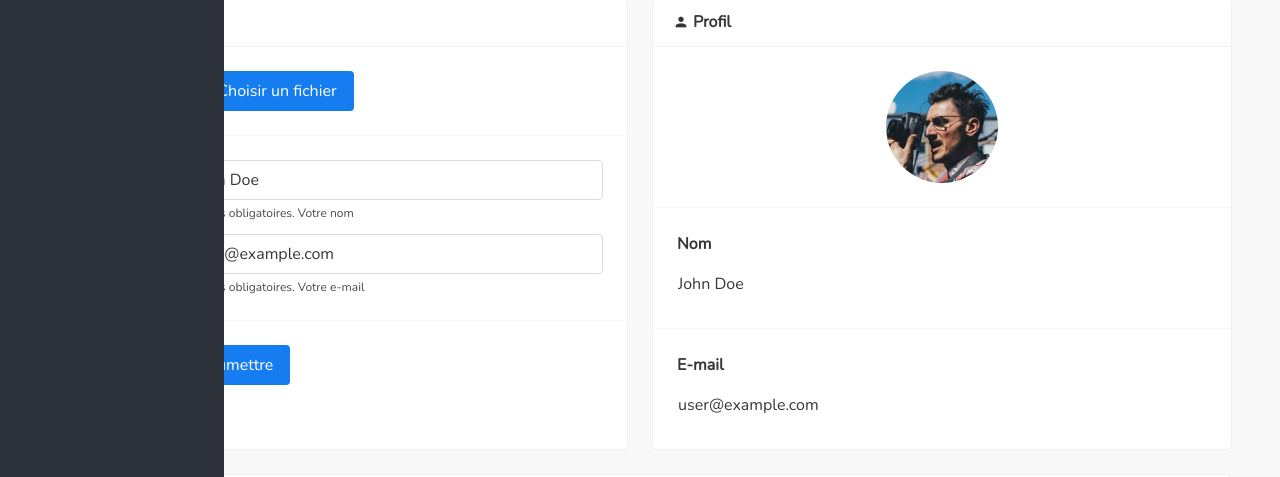
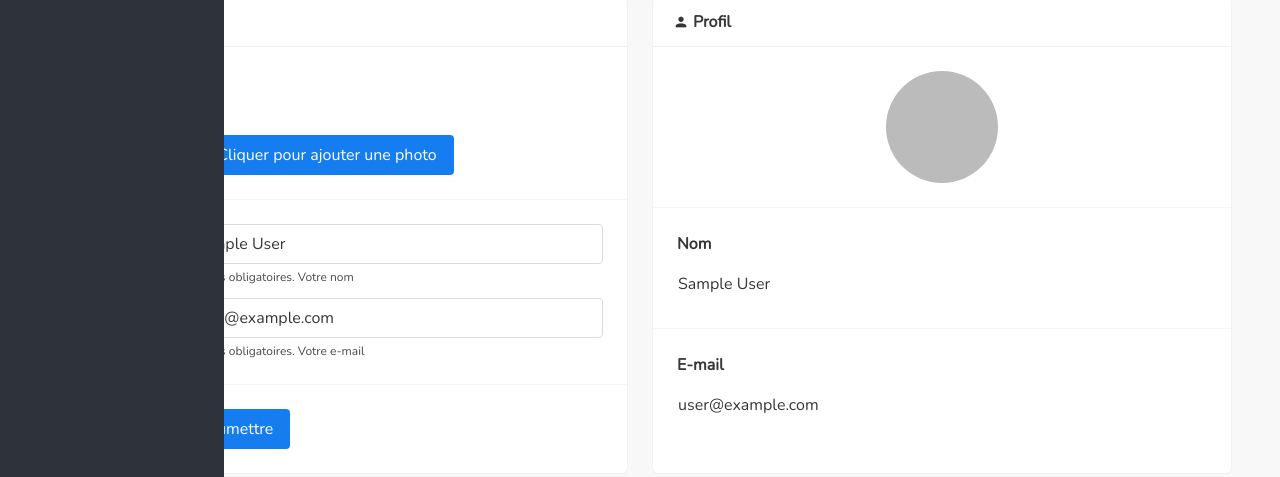
Before and after one commit to Carofif/dashboardaideenligneaffixe, a Vue app: page /profile in a window 1280 px wide. Shown: the part 253-730 px from the top of the page. Built offline with nearby package versions, Linux system fonts and the light colour scheme; no server answers; sample sign-in values are in the browser's storage.

Commit message:
Modification utilisateur

```diff
--- a/src/components/ProfileUpdateForm.vue
+++ b/src/components/ProfileUpdateForm.vue
@@ -1,8 +1,18 @@
 <template>
   <card-component title="Editer le profil" icon="account-circle">
-    <form @submit.prevent="submit">
-      <b-field horizontal label="Avatar">
-        <file-picker/>
+    <form @submit="submit">
+      <figure class="media-left">
+        <p class="image is-64x64">
+          <img :src="form.photo">
+        </p>
+      </figure>
+      <b-field class="file" horizontal label="Avatar">
+        <b-upload @input="imageAdd">
+        <a class="button is-info">
+        <b-icon icon="upload"></b-icon>
+        <span>Cliquer pour ajouter une photo</span>
+        </a>
+        </b-upload>
       </b-field>
       <hr>
       <b-field horizontal label="Nom" message="Champs obligatoires. Votre nom">
@@ -25,14 +35,13 @@
 
 <script>
 import { mapState } from 'vuex'
-import FilePicker from '@/components/FilePicker'
 import CardComponent from '@/components/CardComponent'
+import firebase from 'firebase'
 
 export default {
   name: 'ProfileUpdateForm',
   components: {
-    CardComponent,
-    FilePicker
+    CardComponent
   },
   data () {
     return {
@@ -40,31 +49,57 @@ export default {
       isLoading: false,
       form: {
         name: null,
-        email: null
+        email: null,
+        photo: null
       }
     }
   },
   computed: {
     ...mapState([
       'userName',
-      'userEmail'
+      'userEmail',
+      'userAvatar'
     ])
   },
   mounted () {
     this.form.name = this.userName
     this.form.email = this.userEmail
+    this.form.photo = this.userAvatar
   },
   methods: {
     submit () {
-      this.isLoading = true
-      setTimeout(() => {
-        this.isLoading = false
+    this.$user = firebase.auth().currentUser;
+    this.$authRef = firebase.auth();
+    this.$authRef.onAuthStateChanged( () => {
+        if (this.$user) {
+            this.$user.updateProfile({
+             displayName: this.form.name,
+             email: this.form.email,
+             photoURL: this.form.photo
+              }).then(function() {
+
+              }).catch(function(error) {
+               // An error happened.
+});
+        } else {
+            console.log('not login');
+        }
+    });
+        console.log(this.form)
         this.$store.commit('user', this.form)
         this.$buefy.snackbar.open({
           message: 'Mise à jour',
           queue: false
         })
-      }, 500)
+    },
+     imageAdd (e) {
+      const imge = e
+      const reader = new FileReader()
+      reader.readAsDataURL(imge)
+      reader.onload = e => {
+        this.form.photo = e.target.result
+        console.log(this.form.photo)
+      }
     }
   },
   watch: {
@@ -73,6 +108,9 @@ export default {
     },
     userEmail (newValue) {
       this.form.email = newValue
+    },
+    photo (newValue) {
+      this.form.photo = newValue
     }
   }
 }
--- a/src/router.js
+++ b/src/router.js
@@ -61,7 +61,6 @@ const router = new Router({
 })
 
 router.beforeEach((to, from, next) => {
-  console.log('ok')
   const currentUser = firebase.auth().currentUser
   const requiresAuth = to.matched.some(record => record.meta.requiresAuth)
   if (requiresAuth && !currentUser) next('Connexion')
--- a/src/views/Profile.vue
+++ b/src/views/Profile.vue
@@ -48,7 +48,8 @@ export default {
     },
     ...mapState([
       'userName',
-      'userEmail'
+      'userEmail',
+      'userAvatar'
     ])
   }
 }
--- a/src/views/dash/index.vue
+++ b/src/views/dash/index.vue
@@ -58,10 +58,11 @@ export default {
   },
   created () {
     this.$store.commit('user', {
-      name: 'John Doe',
+      name: firebase.auth().currentUser.displayName,
       email: firebase.auth().currentUser.email,
-      avatar: '/data-sources/avatars/annie-spratt-121576-unsplash.jpg'
+      avatar: firebase.auth().currentUser.photoURL
     })
+   console.log(firebase.auth().currentUser)
   }
 }
 </script>
```
